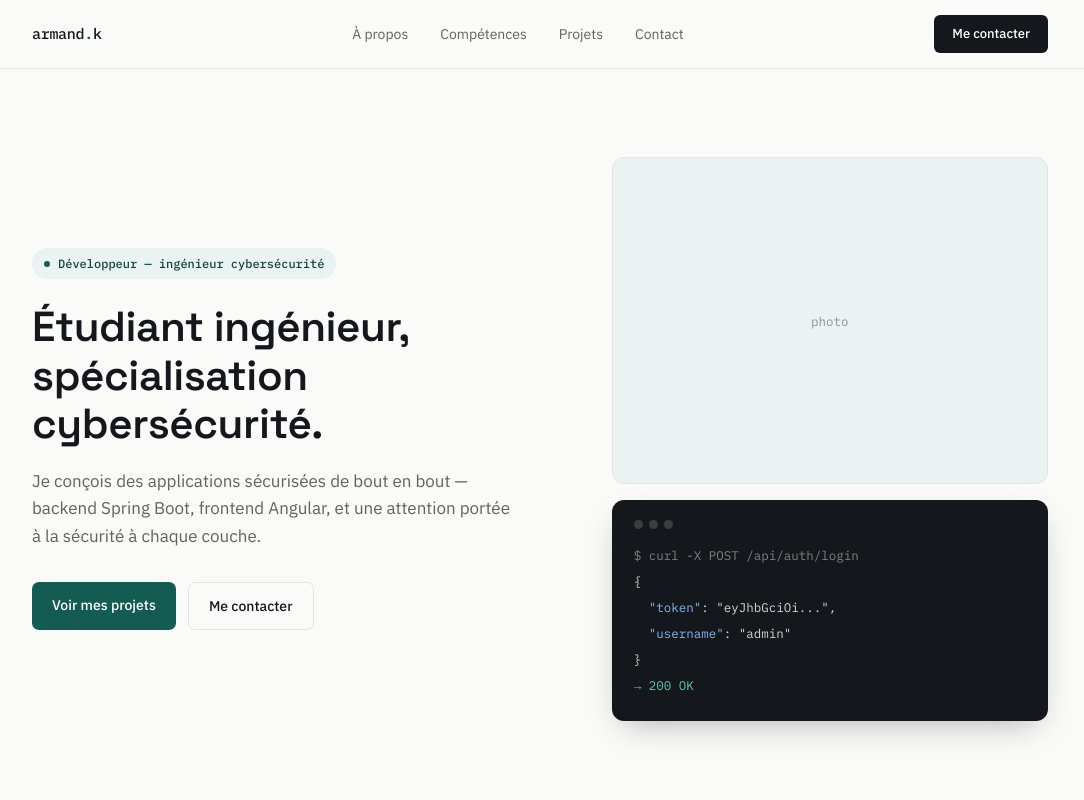
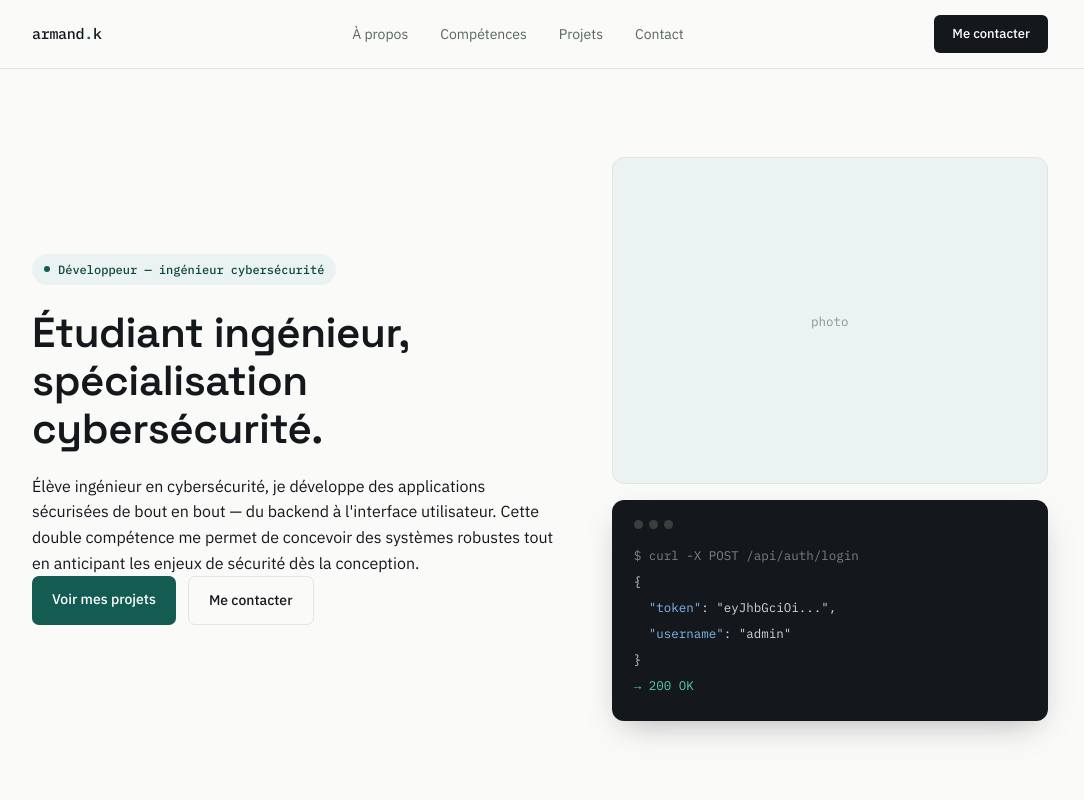
Before and after one commit to Armand413/portfoliofrontend, an Angular app: page / in a window 1280 px wide. Shown: the top 800 px of the page, without its empty margins (100-1184 px from the left). Built offline with nearby package versions, Linux system fonts and the light colour scheme; no server answers.

Commit message:
ma description

```diff
--- a/src/app/pages/home/home.component.html
+++ b/src/app/pages/home/home.component.html
@@ -5,8 +5,9 @@
         <div>
             <div class="badge"><span class="dot"></span>Développeur — ingénieur cybersécurité</div>
             <h1>Étudiant ingénieur, spécialisation cybersécurité.</h1>
-            <p class="lead">Je conçois des applications sécurisées de bout en bout — backend Spring Boot, frontend
-                Angular, et une attention portée à la sécurité à chaque couche.</p>
+            <p>Élève ingénieur en cybersécurité, je développe des applications sécurisées de bout en bout — du backend à
+                l'interface utilisateur. Cette double compétence me permet de concevoir des systèmes robustes tout en
+                anticipant les enjeux de sécurité dès la conception.</p>
             <div class="hero-actions">
                 <a class="btn-primary" href="#projects">Voir mes projets</a>
                 <a class="btn-secondary" href="#contact">Me contacter</a>
```
